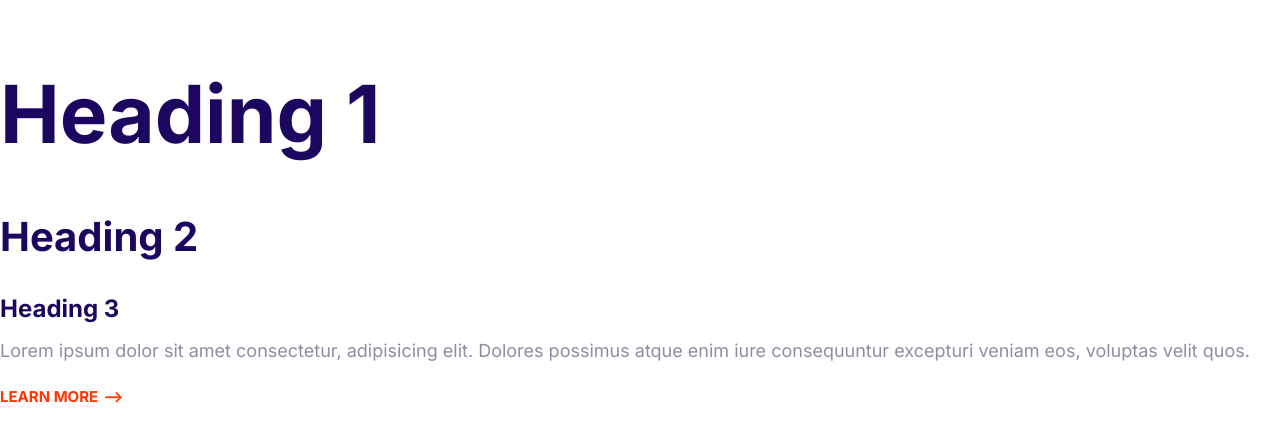
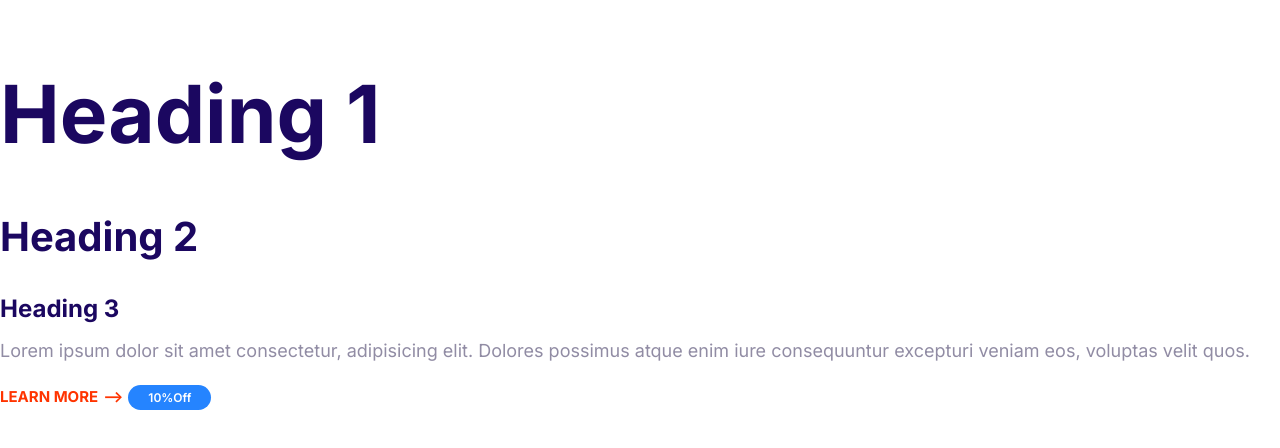
Before and after one commit to Deeprosunix/Moshify, a plain HTML site: page index.html in a window 1280 px wide. Drawn offline with Linux system fonts and the light colour scheme.

Commit message:
Badges creation

```diff
--- a/CSS/styles.css
+++ b/CSS/styles.css
@@ -1,5 +1,4 @@
-/*Typography*/
-
+/*colour pallete*/
 :root {
     --colour-primary :#2584ff;
     --colour-secondary: #00d9ff;
@@ -7,6 +6,9 @@
     --colour-body: #918ca4;
     --colour-headings: #1b0760;
 }
+
+/*Typography*/
+
 html {
     /*62.5% of 16px= 10px*/
     font-size: 62.5%;
@@ -50,6 +52,8 @@ p{
     }
 }
 
+/*Links*/
+
 .link-arrow {
     color: var(--colour-accent);
     text-transform: uppercase;
@@ -73,3 +77,33 @@ a {
         font-size: 1.5rem
     }
 }
+
+/*Badges*/
+
+.badge {
+    border-radius: 20px;
+    padding: 0.5rem 2rem;
+    font-weight: 600;
+    white-space: nowrap;
+    font-size: 2rem;
+}
+.badge--primary{
+    background-color: var(--colour-primary);
+    color: #fff;
+}
+.badge--secondary {
+    background-color: var(--colour-secondary);
+    color: #fff;
+}
+.badge--small {
+    font-size: 1.6rem;
+}
+
+@media screen and (min-width:1024px) {
+    .badge {
+        font-size: 1.5rem;
+    }
+    .badge--small {
+        font-size: 1.2rem;
+    }
+}
--- a/index.html
+++ b/index.html
@@ -10,7 +10,7 @@
     <link rel="preconnect" href="https://fonts.googleapis.com" />
     <link rel="preconnect" href="https://fonts.gstatic.com" crossorigin />
     <link
-      href="https://fonts.googleapis.com/css2?family=Inter:wght@400;700&display=swap"
+      href="https://fonts.googleapis.com/css2?family=Inter:wght@400;600;700&display=swap"
       rel="stylesheet"
     />
   </head>
@@ -23,5 +23,6 @@
       atque enim iure consequuntur excepturi veniam eos, voluptas velit quos.
     </p>
     <a href="#" class="link-arrow">Learn More</a>
+    <span class="badge badge--primary badge--small">10%Off</span>
   </body>
 </html>
```
Also changed, not shown: Components/badges.html (added, +4 -0 lines).
